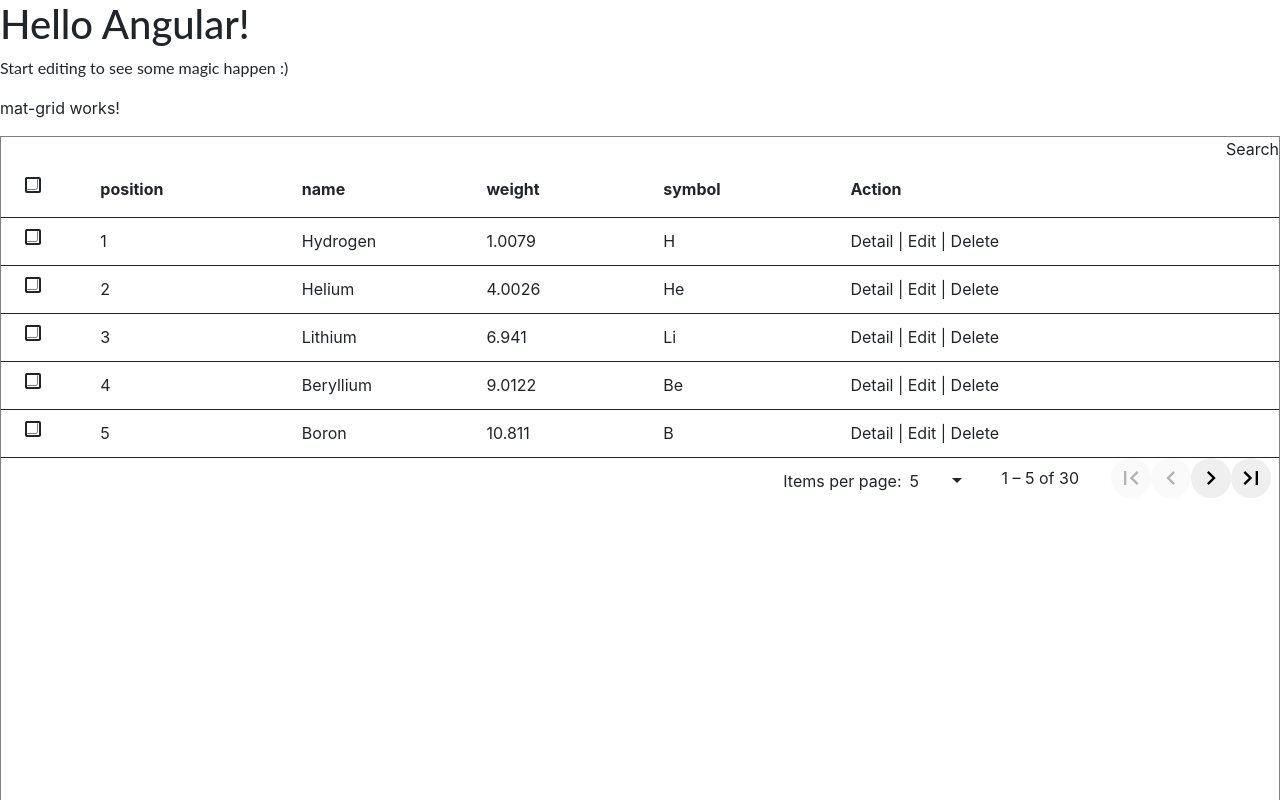
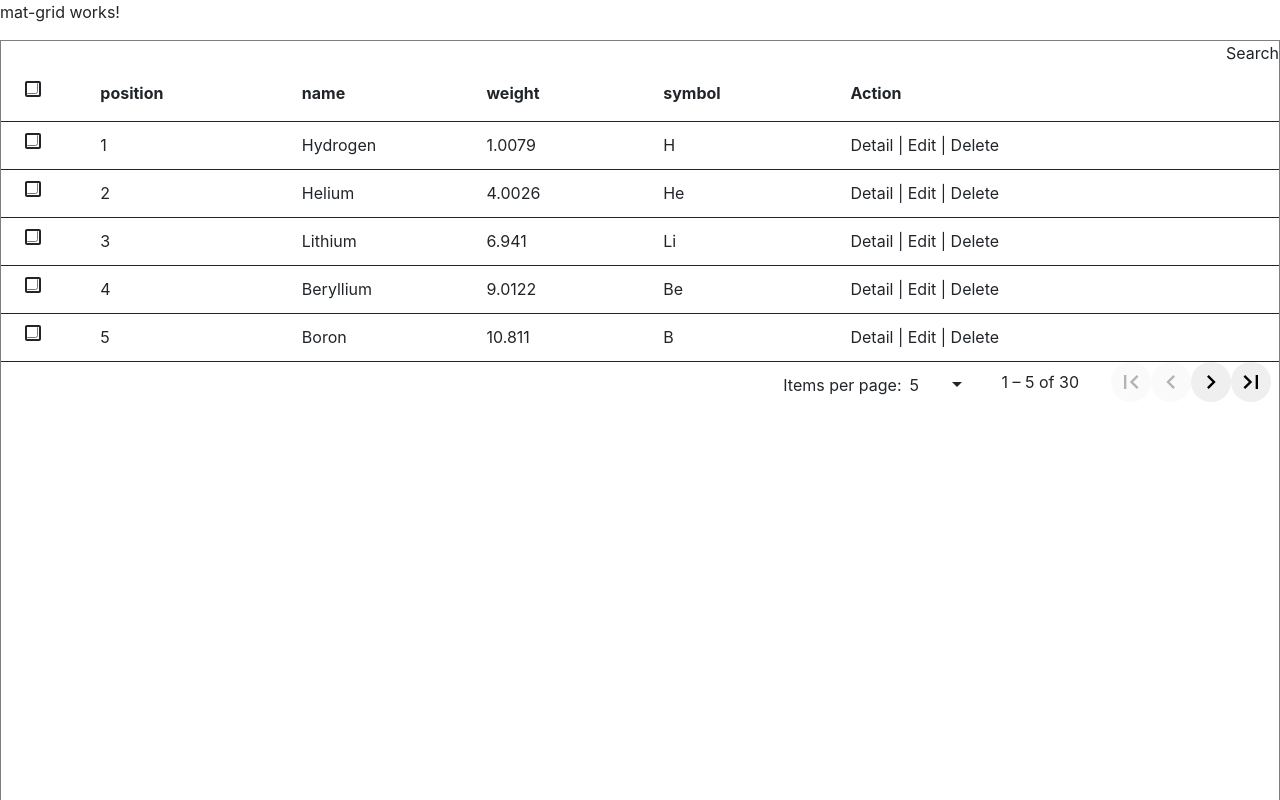
Before and after one commit to hudaSharings/angular-matgrid, an Angular app: page / in a window 1280 px wide. Shown: the top 800 px of the page. Built offline with nearby package versions, Linux system fonts and the light colour scheme.

Commit message:
1 file modified

```diff
--- a/src/app/app.component.html
+++ b/src/app/app.component.html
@@ -1,7 +1,5 @@
-<hello name="{{ name }}"></hello>
-<p>
-  Start editing to see some magic happen :)
-</p>
+
+
 <app-mat-grid
 [columnDef]="Columns"
 [data]="rowData"
```
